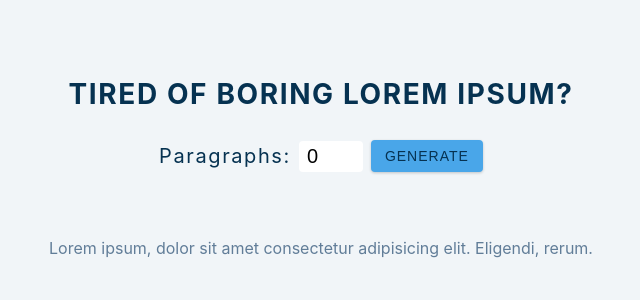
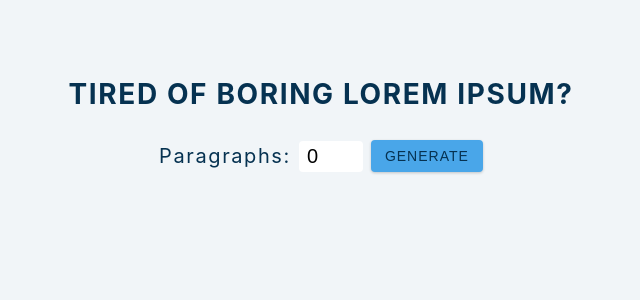
Before and after one commit to otiisaac199/Dummy-Text-Generator, a React (Create React App) app: page / in a window 1280 px wide. Shown: the top 300 px of the page, without its empty margins (319-959 px from the left). Built offline with nearby package versions, Linux system fonts and the light colour scheme.

Commit message:
features: mapped the data array

```diff
--- a/src/App.js
+++ b/src/App.js
@@ -6,6 +6,7 @@
 
   const handleSubmit = (e) => {
     e.preventDefault();
+    setText(data);
     console.log("hello world");
   };
 
@@ -26,10 +27,9 @@
         </button>
       </form>
       <article className="lorem-text">
-        <p>
-          Lorem ipsum, dolor sit amet consectetur adipisicing elit. Eligendi,
-          rerum.
-        </p>
+        {text.map((item, index) => {
+          return <p key={index}>{item}</p>;
+        })}
       </article>
     </section>
   );
```
